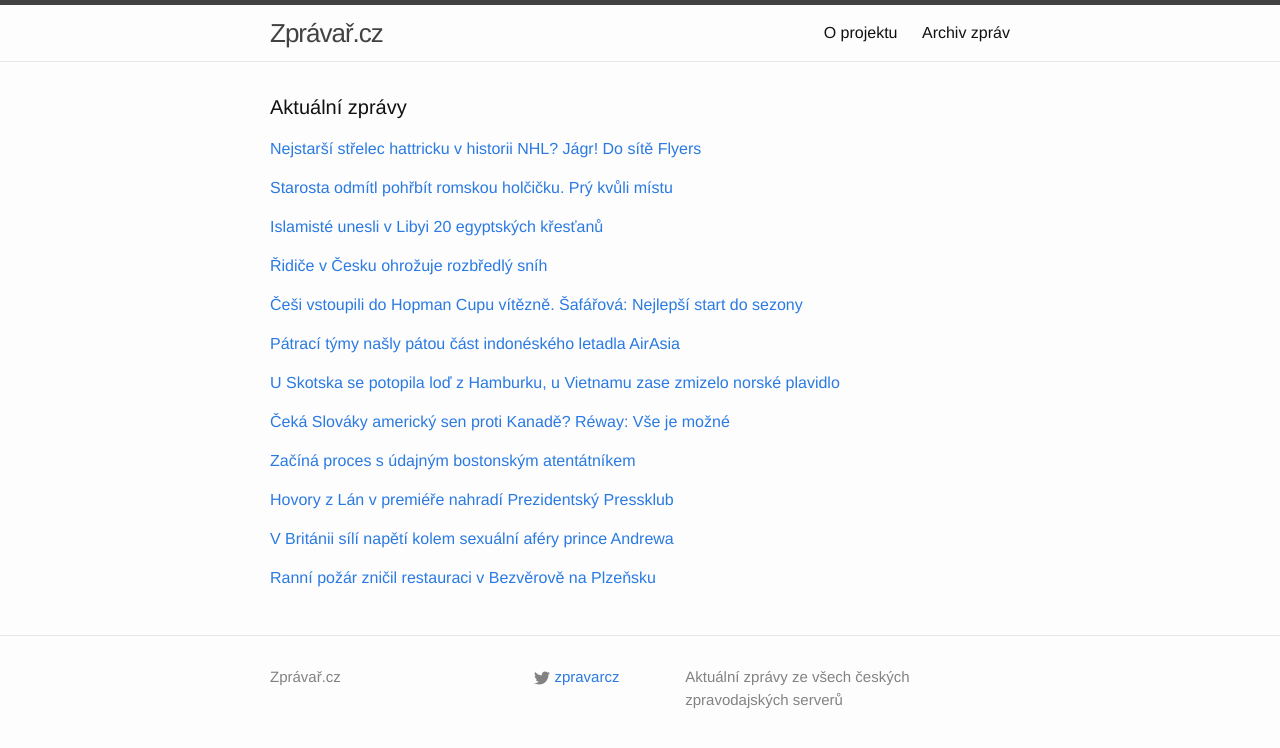
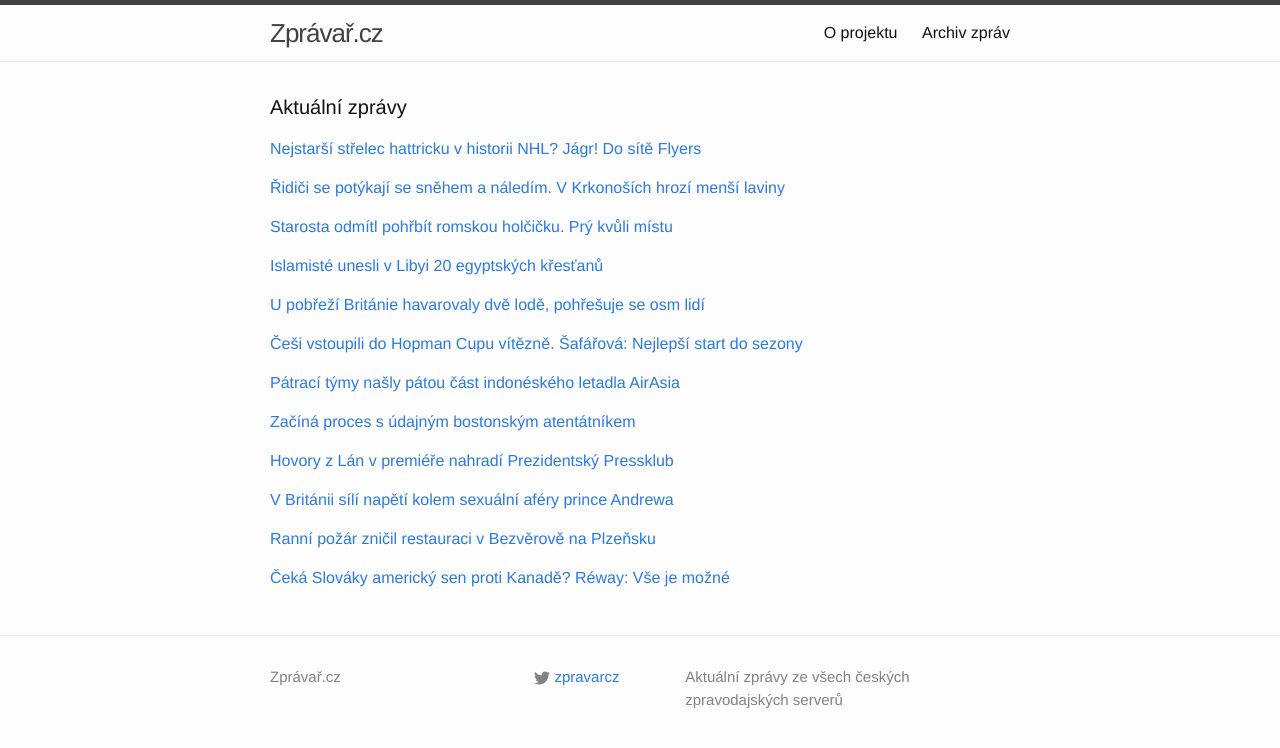
Before and after one commit to adliska/zpravar, a Jekyll site: the page built from index.html, in a window 1280 px wide. Shown: the top 748 px of the page. Built offline with Jekyll 4.4.1, drawn with Linux system fonts in a browser that asks for light colours.

Commit message:
zpravar news update

```diff
--- a/index.html
+++ b/index.html
@@ -17,8 +17,20 @@ layout: default
 <li><a href=http://sport.aktualne.cz/jagr-vstrelil-hattrick-a-prekonal-rekord-gordieho-howea/r~f09c56d293d911e4bdad0025900fea04/>Jágr vstřelil hattrick a překonal rekord Gordieho Howea - sport.aktualne.cz</a></li>
 <li><a href=http://www.denik.cz/hokej/jagr-vstrelil-hattrick-a-opet-prepisoval-histrorii-nhl-20150104.html>Jágr vstřelil hattrick a opět přepisoval histrorii NHL - www.denik.cz</a></li>
 </ul>
-</div><p><a href="javascript:;" onclick="toggle_visibility('zpravy1')">Starosta odmítl pohřbít romskou holčičku. Prý kvůli místu</a></p>
+</div><p><a href="javascript:;" onclick="toggle_visibility('zpravy1')">Řidiči se potýkají se sněhem a náledím. V Krkonoších hrozí menší laviny</a></p>
 <div id="zpravy1" style="display:none">
+<ul>
+<li><a href=http://domaci.ihned.cz/c1-63331600-ridici-se-potykaji-se-snehem-v-krkonosich-je-druhy-lavinovy-stupen>Řidiči se potýkají se sněhem a náledím. V Krkonoších hrozí menší laviny - domaci.ihned.cz</a></li>
+<li><a href=http://domaci.ihned.cz/c1-63331600-ridici-se-potykaji-se-snehem-v-krkonosich-vyhlasili-druhy-lavinovy-stupen>Řidiči se potýkají se sněhem. V Krkonoších vyhlásili druhý lavinový stupeň - domaci.ihned.cz</a></li>
+<li><a href=http://www.novinky.cz/krimi/357762-ridice-v-cesku-ohrozuje-rozbredly-snih.html>Řidiče v Česku ohrožuje rozbředlý sníh - www.novinky.cz</a></li>
+<li><a href=http://www.ceskenoviny.cz/zpravy/zpravy/silnice-pokryva-rozbredly-nebo-ujety-snih/1164662>Silnice pokrývá rozbředlý nebo ujetý sníh - www.ceskenoviny.cz</a></li>
+<li><a href=http://www.lidovky.cz/v-noci-napadl-snih-i-v-nizinach-na-severu-se-tvori-snehove-jazyky-pxz-/zpravy-domov.aspx?c=A150104_075741_ln_domov_mct>V noci napadl sníh i v nížinách. Na severu se tvoří sněhové jazyky  - www.lidovky.cz</a></li>
+<li><a href=http://www.denik.cz/z_domova/silnice-jsou-s-opatrnosti-sjizdne-na-jizni-morave-hrozi-ledovka-20150104.html>Silnice jsou s opatrností sjízdné. Na jižní Moravě hrozí ledovka - www.denik.cz</a></li>
+<li><a href=http://zpravy.idnes.cz/silnice-v-cesku-pres-noc-pokryl-snih-d7l-/domaci.aspx?c=A150104_075145_domaci_zt>Silnice v Česku přes noc pokryl sníh. Řidiče potrápí sněhové jazyky - zpravy.idnes.cz</a></li>
+<li><a href=http://zpravy.aktualne.cz/domaci/opatrnost-se-vyplati-na-silnicich-se-tvori-snehove-jazyky/r~6c22d46c93de11e4ab15002590604f2e/>Opatrnost se vyplatí. Na silnicích mohou být sněhové jazyky - zpravy.aktualne.cz</a></li>
+</ul>
+</div><p><a href="javascript:;" onclick="toggle_visibility('zpravy2')">Starosta odmítl pohřbít romskou holčičku. Prý kvůli místu</a></p>
+<div id="zpravy2" style="display:none">
 <ul>
 <li><a href=http://zpravy.aktualne.cz/zahranici/starosta-odmitl-pohrbit-romskou-holcicku-pry-kvuli-mistu/r~b7775d5893e711e4833a0025900fea04/>Starosta odmítl pohřbít romskou holčičku. Prý kvůli místu - zpravy.aktualne.cz</a></li>
 <li><a href=http://zpravy.e15.cz/zahranicni/udalosti/pohreb-jen-pro-platce-dani-ve-francii-odmitli-pohrbit-romske-dite-1149697>Pohřeb jen pro plátce daní? Ve Francii odmítli pohřbít romské dítě - zpravy.e15.cz</a></li>
@@ -28,8 +40,8 @@ layout: default
 <li><a href=http://zpravy.idnes.cz/francouzske-mesto-odmitlo-pohrbit-romskou-holcicku-f9t-/zahranicni.aspx?c=A150104_071849_zahranicni_zt>Francouzské město nepohřbilo romské dítě. Hřbitov prý není pro neplatiče - zpravy.idnes.cz</a></li>
 <li><a href=http://www.novinky.cz/zahranicni/357759-francouzske-mesto-odmitlo-pohrbit-romskou-holcicku.html>Francouzské město odmítlo pohřbít romskou holčičku - www.novinky.cz</a></li>
 </ul>
-</div><p><a href="javascript:;" onclick="toggle_visibility('zpravy2')">Islamisté unesli v Libyi 20 egyptských křesťanů</a></p>
-<div id="zpravy2" style="display:none">
+</div><p><a href="javascript:;" onclick="toggle_visibility('zpravy3')">Islamisté unesli v Libyi 20 egyptských křesťanů</a></p>
+<div id="zpravy3" style="display:none">
 <ul>
 <li><a href=http://www.novinky.cz/zahranicni/357768-islamiste-unesli-v-libyi-20-egyptskych-krestanu.html>Islamisté unesli v Libyi 20 egyptských křesťanů - www.novinky.cz</a></li>
 <li><a href=http://zpravy.idnes.cz/libye-unos-egypt-krestane-09u-/zahranicni.aspx?c=A150104_100826_zahranicni_bse>Egypt po únosu koptů v Libyi zvažuje leteckou evakuaci svých občanů - zpravy.idnes.cz</a></li>
@@ -38,73 +50,64 @@ layout: default
 <li><a href=http://www.lidovky.cz/islamiste-napojeni-na-al-kaidu-v-libyi-unesli-20-egyptskych-krestanu-1po-/zpravy-svet.aspx?c=A150104_091732_ln_zahranici_mct>Islamisté napojení na Al-Káidu v Libyi unesli 20 egyptských křesťanů  - www.lidovky.cz</a></li>
 <li><a href=http://zpravy.aktualne.cz/zahranici/islamiste-unesli-v-libyi-dvacet-egyptskych-krestanu/r~cae10f6e93e811e4a7d8002590604f2e/>Islamisté unesli v Libyi dvacet egyptských křesťanů - zpravy.aktualne.cz</a></li>
 </ul>
-</div><p><a href="javascript:;" onclick="toggle_visibility('zpravy3')">Řidiče v Česku ohrožuje rozbředlý sníh</a></p>
-<div id="zpravy3" style="display:none">
+</div><p><a href="javascript:;" onclick="toggle_visibility('zpravy4')">U pobřeží Británie havarovaly dvě lodě, pohřešuje se osm lidí</a></p>
+<div id="zpravy4" style="display:none">
 <ul>
-<li><a href=http://www.novinky.cz/krimi/357762-ridice-v-cesku-ohrozuje-rozbredly-snih.html>Řidiče v Česku ohrožuje rozbředlý sníh - www.novinky.cz</a></li>
-<li><a href=http://www.ceskenoviny.cz/zpravy/zpravy/silnice-pokryva-rozbredly-nebo-ujety-snih/1164662>Silnice pokrývá rozbředlý nebo ujetý sníh - www.ceskenoviny.cz</a></li>
-<li><a href=http://www.lidovky.cz/v-noci-napadl-snih-i-v-nizinach-na-severu-se-tvori-snehove-jazyky-pxz-/zpravy-domov.aspx?c=A150104_075741_ln_domov_mct>V noci napadl sníh i v nížinách. Na severu se tvoří sněhové jazyky  - www.lidovky.cz</a></li>
-<li><a href=http://www.denik.cz/z_domova/silnice-jsou-s-opatrnosti-sjizdne-na-jizni-morave-hrozi-ledovka-20150104.html>Silnice jsou s opatrností sjízdné. Na jižní Moravě hrozí ledovka - www.denik.cz</a></li>
-<li><a href=http://zpravy.idnes.cz/silnice-v-cesku-pres-noc-pokryl-snih-d7l-/domaci.aspx?c=A150104_075145_domaci_zt>Silnice v Česku přes noc pokryl sníh. Řidiče potrápí sněhové jazyky - zpravy.idnes.cz</a></li>
-<li><a href=http://zpravy.aktualne.cz/domaci/opatrnost-se-vyplati-na-silnicich-se-tvori-snehove-jazyky/r~6c22d46c93de11e4ab15002590604f2e/>Opatrnost se vyplatí. Na silnicích mohou být sněhové jazyky - zpravy.aktualne.cz</a></li>
+<li><a href=http://www.ceskenoviny.cz/zpravy/zpravy/u-pobrezi-britanie-havarovaly-dve-lode-pohresuje-se-osm-lidi/1164716>U pobřeží Británie havarovaly dvě lodě, pohřešuje se osm lidí - www.ceskenoviny.cz</a></li>
+<li><a href=http://www.novinky.cz/zahranicni/357760-u-skotska-se-potopila-lod-z-hamburku-u-vietnamu-zase-zmizelo-norske-plavidlo.html>U Skotska se potopila loď z Hamburku, u Vietnamu zase zmizelo norské plavidlo - www.novinky.cz</a></li>
+<li><a href=http://www.novinky.cz/zahranicni/357760-u-skotska-se-potopila-lod-z-hamburku-pohresuje-se-osm-lidi.html>U Skotska se potopila loď z Hamburku, pohřešuje se osm lidí - www.novinky.cz</a></li>
+<li><a href=http://zpravy.aktualne.cz/zahranici/u-pobrezi-skotska-se-potopila-lod-pohresuje-se-osm-lidi/r~e9095c9893d511e4b6d20025900fea04/>U pobřeží Skotska se potopila loď, pohřešuje se osm lidí - zpravy.aktualne.cz</a></li>
+<li><a href=http://www.rozhlas.cz/_zprava/u-pobrezi-skotska-se-potopila-nakladni-lod-pohresuje-se-osm-lidi--1439187>U pobřeží Skotska se potopila nákladní loď, pohřešuje se osm lidí - www.rozhlas.cz</a></li>
 </ul>
-</div><p><a href="javascript:;" onclick="toggle_visibility('zpravy4')">Češi vstoupili do Hopman Cupu vítězně. Šafářová: Nejlepší start do sezony</a></p>
-<div id="zpravy4" style="display:none">
+</div><p><a href="javascript:;" onclick="toggle_visibility('zpravy5')">Češi vstoupili do Hopman Cupu vítězně. Šafářová: Nejlepší start do sezony</a></p>
+<div id="zpravy5" style="display:none">
 <ul>
 <li><a href=http://www.denik.cz/tenis/cesi-vstoupili-do-hopman-cupu-vitezne-safarova-nejlepsi-start-do-sezony-20150104.html>Češi vstoupili do Hopman Cupu vítězně. Šafářová: Nejlepší start do sezony - www.denik.cz</a></li>
 <li><a href=http://www.sportovninoviny.cz/zpravy/safarova-s-pavlaskem-vstoupili-do-hopman-cupu-vitezne/1164675>Šafářová s Pavláskem vstoupili do Hopman Cupu vítězně - www.sportovninoviny.cz</a></li>
 <li><a href=http://sport.aktualne.cz/safarova-vyskolila-bouchardovou-cesi-na-hopman-cupu-vyhrali/r~98202fba93de11e49fc3002590604f2e/>Šafářová vyškolila Bouchardovou, Češi na Hopman Cupu vyhráli - sport.aktualne.cz</a></li>
 <li><a href=http://sport.idnes.cz/hopman-cup-safarova-pavlasek-dim-/tenis.aspx?c=A150104_062821_tenis_vis>Šafářová zahájila sezónu kanárem a na Hopman Cupu zdolala Kanaďanku Bouchardovou - sport.idnes.cz</a></li>
 </ul>
-</div><p><a href="javascript:;" onclick="toggle_visibility('zpravy5')">Pátrací týmy našly pátou část indonéského letadla AirAsia </a></p>
-<div id="zpravy5" style="display:none">
+</div><p><a href="javascript:;" onclick="toggle_visibility('zpravy6')">Pátrací týmy našly pátou část indonéského letadla AirAsia </a></p>
+<div id="zpravy6" style="display:none">
 <ul>
 <li><a href=http://www.lidovky.cz/patraci-tymy-nasly-dalsi-cast-indoneskeho-letadla-airasia-p33-/zpravy-svet.aspx?c=A150104_085016_ln_zahranici_mct>Pátrací týmy našly pátou část indonéského letadla AirAsia  - www.lidovky.cz</a></li>
 <li><a href=http://zahranicni.ihned.cz/asie-a-pacifik-cina/c1-63327160-podle-radu-nemel-letoun-airasia-vubec-letet-patraci-tymy-nasly-pet-jeho-casti>Podle řádu neměl letoun AirAsia vůbec letět. Pátrací týmy našly pět jeho částí - zahranicni.ihned.cz</a></li>
 <li><a href=http://www.ceskenoviny.cz/zpravy/zpravy/patraci-tymy-zrejme-nasly-dalsi-cast-indoneskeho-letadla-airasia/1164661>Pátrací týmy zřejmě našly další část indonéského letadla AirAsia - www.ceskenoviny.cz</a></li>
 <li><a href=http://zpravy.aktualne.cz/zahranici/patraci-tymy-zrejme-nasly-dalsi-cast-letadla-airasia/r~9b20959893d811e4bdad0025900fea04/>Pátrací týmy zřejmě našly další část letadla AirAsia - zpravy.aktualne.cz</a></li>
 </ul>
-</div><p><a href="javascript:;" onclick="toggle_visibility('zpravy6')">U Skotska se potopila loď z Hamburku, u Vietnamu zase zmizelo norské plavidlo</a></p>
-<div id="zpravy6" style="display:none">
+</div><p><a href="javascript:;" onclick="toggle_visibility('zpravy7')">Začíná proces s údajným bostonským atentátníkem</a></p>
+<div id="zpravy7" style="display:none">
 <ul>
-<li><a href=http://www.novinky.cz/zahranicni/357760-u-skotska-se-potopila-lod-z-hamburku-u-vietnamu-zase-zmizelo-norske-plavidlo.html>U Skotska se potopila loď z Hamburku, u Vietnamu zase zmizelo norské plavidlo - www.novinky.cz</a></li>
-<li><a href=http://www.novinky.cz/zahranicni/357760-u-skotska-se-potopila-lod-z-hamburku-pohresuje-se-osm-lidi.html>U Skotska se potopila loď z Hamburku, pohřešuje se osm lidí - www.novinky.cz</a></li>
-<li><a href=http://zpravy.aktualne.cz/zahranici/u-pobrezi-skotska-se-potopila-lod-pohresuje-se-osm-lidi/r~e9095c9893d511e4b6d20025900fea04/>U pobřeží Skotska se potopila loď, pohřešuje se osm lidí - zpravy.aktualne.cz</a></li>
-<li><a href=http://www.rozhlas.cz/_zprava/u-pobrezi-skotska-se-potopila-nakladni-lod-pohresuje-se-osm-lidi--1439187>U pobřeží Skotska se potopila nákladní loď, pohřešuje se osm lidí - www.rozhlas.cz</a></li>
+<li><a href=http://www.ceskenoviny.cz/zpravy/zpravy/zacina-proces-s-udajnym-bostonskym-atentatnikem/1164700>Začíná proces s údajným bostonským atentátníkem - www.ceskenoviny.cz</a></li>
+<li><a href=http://zahranicni.ihned.cz/amerika-usa/c1-63331580-zacina-proces-s-udajnym-bostonskym-atentatnikem-hrozi-mu-trest-smrti>Začíná proces s údajným bostonským atentátníkem. Hrozí mu trest smrti - zahranicni.ihned.cz</a></li>
+<li><a href=http://www.novinky.cz/zahranicni/357765-zacina-proces-s-udajnym-bostonskym-atentatnikem.html>Začíná proces s údajným bostonským atentátníkem - www.novinky.cz</a></li>
 </ul>
-</div><p><a href="javascript:;" onclick="toggle_visibility('zpravy7')">Čeká Slováky americký sen proti Kanadě? Réway: Vše je možné</a></p>
-<div id="zpravy7" style="display:none">
+</div><p><a href="javascript:;" onclick="toggle_visibility('zpravy8')">Hovory z Lán v premiéře nahradí Prezidentský Pressklub</a></p>
+<div id="zpravy8" style="display:none">
+<ul>
+<li><a href=http://strategie.e15.cz/zpravy/hovory-z-lan-v-premiere-nahradi-prezidentsky-pressklub-1149695>Hovory z Lán v premiéře nahradí Prezidentský Pressklub - strategie.e15.cz</a></li>
+<li><a href=http://www.ceskenoviny.cz/zpravy/zpravy/hovory-z-lan-v-premiere-nahradi-prezidentsky-pressklub/1164652>Hovory z Lán v premiéře nahradí Prezidentský Pressklub - www.ceskenoviny.cz</a></li>
+<li><a href=http://www.denik.cz/z_domova/hovory-z-lan-v-premiere-nahradi-prezidentsky-pressklub-20150104.html>Hovory z Lán v premiéře nahradí Prezidentský Pressklub - www.denik.cz</a></li>
+</ul>
+</div><p><a href="javascript:;" onclick="toggle_visibility('zpravy9')">V Británii sílí napětí kolem sexuální aféry prince Andrewa</a></p>
+<div id="zpravy9" style="display:none">
+<ul>
+<li><a href=http://www.ceskenoviny.cz/zpravy/zpravy/v-britanii-sili-napeti-kolem-sexualni-afery-prince-andrewa/1164695>V Británii sílí napětí kolem sexuální aféry prince Andrewa - www.ceskenoviny.cz</a></li>
+<li><a href=http://www.lidovky.cz/v-britanii-sili-napeti-kolem-sexualni-afery-prince-andrewa-pak-/zpravy-svet.aspx?c=A150104_100131_ln_zahranici_mmu>Britský princ stále čelí obvinění ze sexuálního zotročování nezletilé  - www.lidovky.cz</a></li>
+<li><a href=http://zpravy.aktualne.cz/zahranici/v-britanii-sili-napeti-kolem-sexualni-afery-prince-andrewa/r~8bfd4d8893ef11e49fc3002590604f2e/>V Británii sílí napětí kolem sexuální aféry prince Andrewa - zpravy.aktualne.cz</a></li>
+</ul>
+</div><p><a href="javascript:;" onclick="toggle_visibility('zpravy10')">Ranní požár zničil restauraci v Bezvěrově na Plzeňsku</a></p>
+<div id="zpravy10" style="display:none">
+<ul>
+<li><a href=http://zpravy.aktualne.cz/regiony/ranni-pozar-znicil-restauraci-v-bezverove-na-plzensku/r~7dcea19893eb11e4ab15002590604f2e/>Ranní požár zničil restauraci v Bezvěrově na Plzeňsku - zpravy.aktualne.cz</a></li>
+<li><a href=http://www.ceskenoviny.cz/zpravy/zpravy/v-bezverove-na-plzensku-znicil-ranni-pozar-restauraci/1164694>V Bezvěrově na Plzeňsku zničil ranní požár restauraci - www.ceskenoviny.cz</a></li>
+<li><a href=http://plzen.idnes.cz/v-bezverove-na-plzensku-shorela-rano-restaurace-i-s-prilehlymi-objekty-13x-/plzen-zpravy.aspx?c=A150104_090832_plzen-zpravy_zt>V Bezvěrově na Plzeňsku shořela ráno restaurace i s přilehlými objekty - plzen.idnes.cz</a></li>
+</ul>
+</div><p><a href="javascript:;" onclick="toggle_visibility('zpravy11')">Čeká Slováky americký sen proti Kanadě? Réway: Vše je možné</a></p>
+<div id="zpravy11" style="display:none">
 <ul>
 <li><a href=http://www.tyden.cz/rubriky/sport/hokej/ceka-slovaky-americky-sen-proti-kanade-reway-vse-je-mozne_329025.html>Čeká Slováky americký sen proti Kanadě? Réway: Vše je možné - www.tyden.cz</a></li>
 <li><a href=http://www.tyden.cz/rubriky/sport/hokej/proziji-slovaci-americky-sen-proti-kanade-reway-vse-je-mozne_329025.html>Prožijí Slováci americký sen proti Kanadě? Réway: Vše je možné - www.tyden.cz</a></li>
 <li><a href=http://www.tyden.cz/rubriky/sport/hokej/proziji-si-slovaci-svuj-americky-sen-proti-kanade-reway-vse-je-mozne_329025.html>Prožijí si Slováci svůj \"americký sen\" proti Kanadě? Réway: Vše je možné - www.tyden.cz</a></li>
 </ul>
-</div><p><a href="javascript:;" onclick="toggle_visibility('zpravy8')">Začíná proces s údajným bostonským atentátníkem</a></p>
-<div id="zpravy8" style="display:none">
-<ul>
-<li><a href=http://www.ceskenoviny.cz/zpravy/zpravy/zacina-proces-s-udajnym-bostonskym-atentatnikem/1164700>Začíná proces s údajným bostonským atentátníkem - www.ceskenoviny.cz</a></li>
-<li><a href=http://zahranicni.ihned.cz/amerika-usa/c1-63331580-zacina-proces-s-udajnym-bostonskym-atentatnikem-hrozi-mu-trest-smrti>Začíná proces s údajným bostonským atentátníkem. Hrozí mu trest smrti - zahranicni.ihned.cz</a></li>
-<li><a href=http://www.novinky.cz/zahranicni/357765-zacina-proces-s-udajnym-bostonskym-atentatnikem.html>Začíná proces s údajným bostonským atentátníkem - www.novinky.cz</a></li>
-</ul>
-</div><p><a href="javascript:;" onclick="toggle_visibility('zpravy9')">Hovory z Lán v premiéře nahradí Prezidentský Pressklub</a></p>
-<div id="zpravy9" style="display:none">
-<ul>
-<li><a href=http://strategie.e15.cz/zpravy/hovory-z-lan-v-premiere-nahradi-prezidentsky-pressklub-1149695>Hovory z Lán v premiéře nahradí Prezidentský Pressklub - strategie.e15.cz</a></li>
-<li><a href=http://www.ceskenoviny.cz/zpravy/zpravy/hovory-z-lan-v-premiere-nahradi-prezidentsky-pressklub/1164652>Hovory z Lán v premiéře nahradí Prezidentský Pressklub - www.ceskenoviny.cz</a></li>
-<li><a href=http://www.denik.cz/z_domova/hovory-z-lan-v-premiere-nahradi-prezidentsky-pressklub-20150104.html>Hovory z Lán v premiéře nahradí Prezidentský Pressklub - www.denik.cz</a></li>
-</ul>
-</div><p><a href="javascript:;" onclick="toggle_visibility('zpravy10')">V Británii sílí napětí kolem sexuální aféry prince Andrewa</a></p>
-<div id="zpravy10" style="display:none">
-<ul>
-<li><a href=http://www.ceskenoviny.cz/zpravy/zpravy/v-britanii-sili-napeti-kolem-sexualni-afery-prince-andrewa/1164695>V Británii sílí napětí kolem sexuální aféry prince Andrewa - www.ceskenoviny.cz</a></li>
-<li><a href=http://www.lidovky.cz/v-britanii-sili-napeti-kolem-sexualni-afery-prince-andrewa-pak-/zpravy-svet.aspx?c=A150104_100131_ln_zahranici_mmu>Britský princ stále čelí obvinění ze sexuálního zotročování nezletilé  - www.lidovky.cz</a></li>
-<li><a href=http://zpravy.aktualne.cz/zahranici/v-britanii-sili-napeti-kolem-sexualni-afery-prince-andrewa/r~8bfd4d8893ef11e49fc3002590604f2e/>V Británii sílí napětí kolem sexuální aféry prince Andrewa - zpravy.aktualne.cz</a></li>
-</ul>
-</div><p><a href="javascript:;" onclick="toggle_visibility('zpravy11')">Ranní požár zničil restauraci v Bezvěrově na Plzeňsku</a></p>
-<div id="zpravy11" style="display:none">
-<ul>
-<li><a href=http://zpravy.aktualne.cz/regiony/ranni-pozar-znicil-restauraci-v-bezverove-na-plzensku/r~7dcea19893eb11e4ab15002590604f2e/>Ranní požár zničil restauraci v Bezvěrově na Plzeňsku - zpravy.aktualne.cz</a></li>
-<li><a href=http://www.ceskenoviny.cz/zpravy/zpravy/v-bezverove-na-plzensku-znicil-ranni-pozar-restauraci/1164694>V Bezvěrově na Plzeňsku zničil ranní požár restauraci - www.ceskenoviny.cz</a></li>
-<li><a href=http://plzen.idnes.cz/v-bezverove-na-plzensku-shorela-rano-restaurace-i-s-prilehlymi-objekty-13x-/plzen-zpravy.aspx?c=A150104_090832_plzen-zpravy_zt>V Bezvěrově na Plzeňsku shořela ráno restaurace i s přilehlými objekty - plzen.idnes.cz</a></li>
-</ul>
 </div></div>
```
